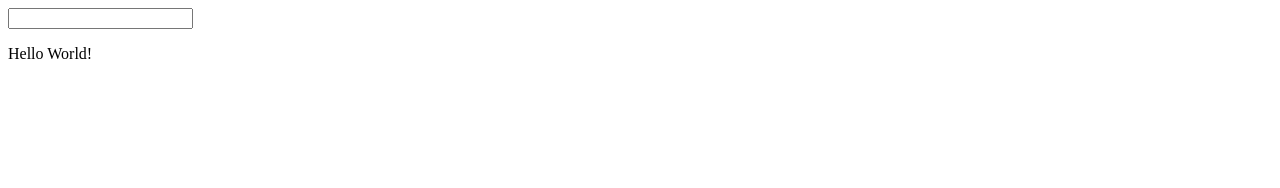
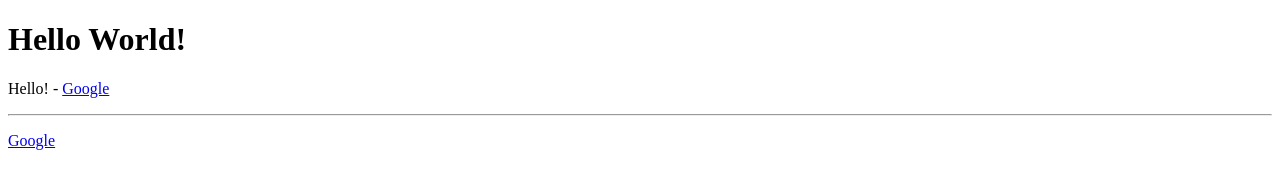
Before and after one commit to R-Sama/first_vue_app, a plain HTML site: page index.html in a window 1280 px wide. Drawn offline with Linux system fonts and the light colour scheme.

Commit message:
Did some stuff.

```diff
--- a/index.html
+++ b/index.html
@@ -12,19 +12,24 @@
   <body>
 
     <div id="app">
-      <input type="text" v-on:input="changeTitle">
-      <p>{{ title }}</p>
+      <h1 v-once>{{ title }}</h1>
+      <p>{{ sayHello() }} - <a v-bind:href="link">Google</a></p>
+      <hr>
+      <p v-html="finishedLink"></p>
     </div>
 
     <script>
       new Vue({
         el: '#app',
         data: {
-          title: 'Hello World!'
+          title: 'Hello World!',
+          link: 'http://google.com',
+          finishedLink: '<a href="http://google.com">Google</a>'
         },
         methods: {
-          changeTitle: function(event) {
-            this.title = event.target.value;
+          sayHello: function() {
+            this.title = "Hello!";
+            return this.title;
           }
         }
 
```
